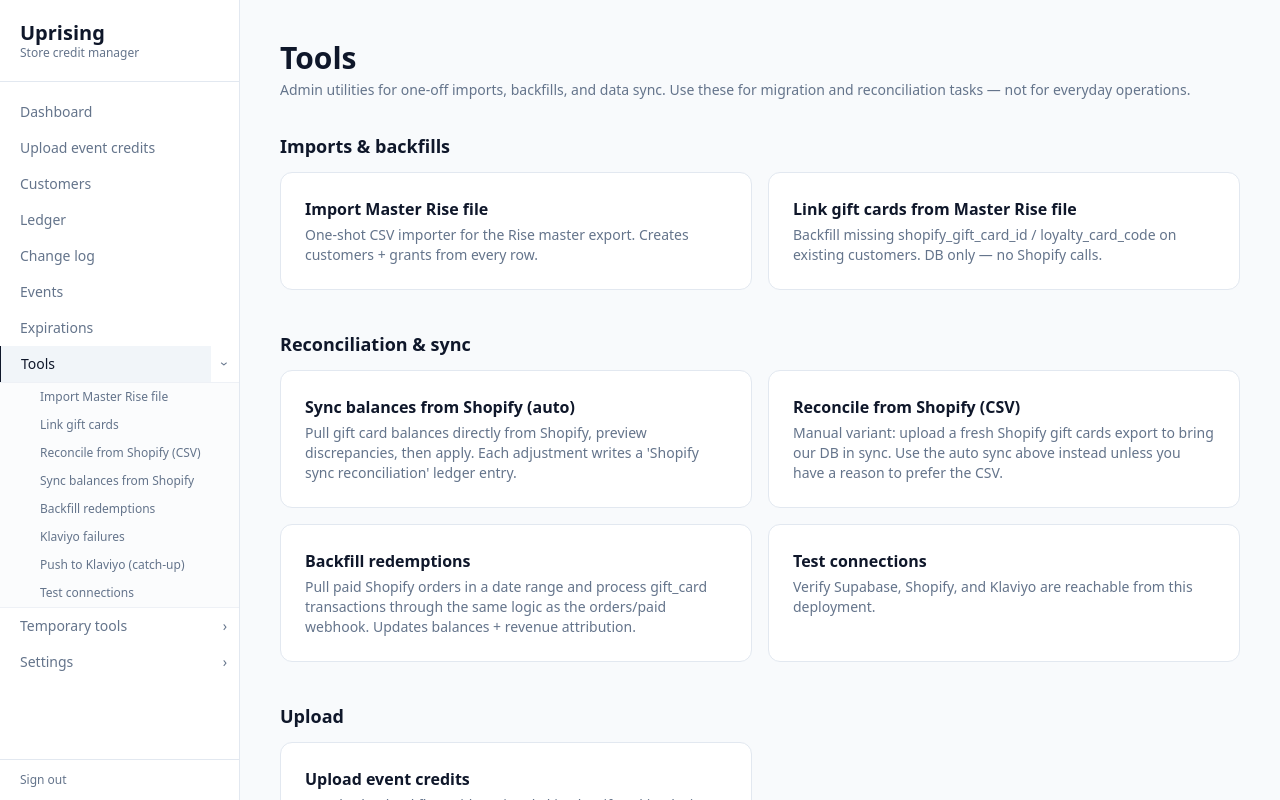
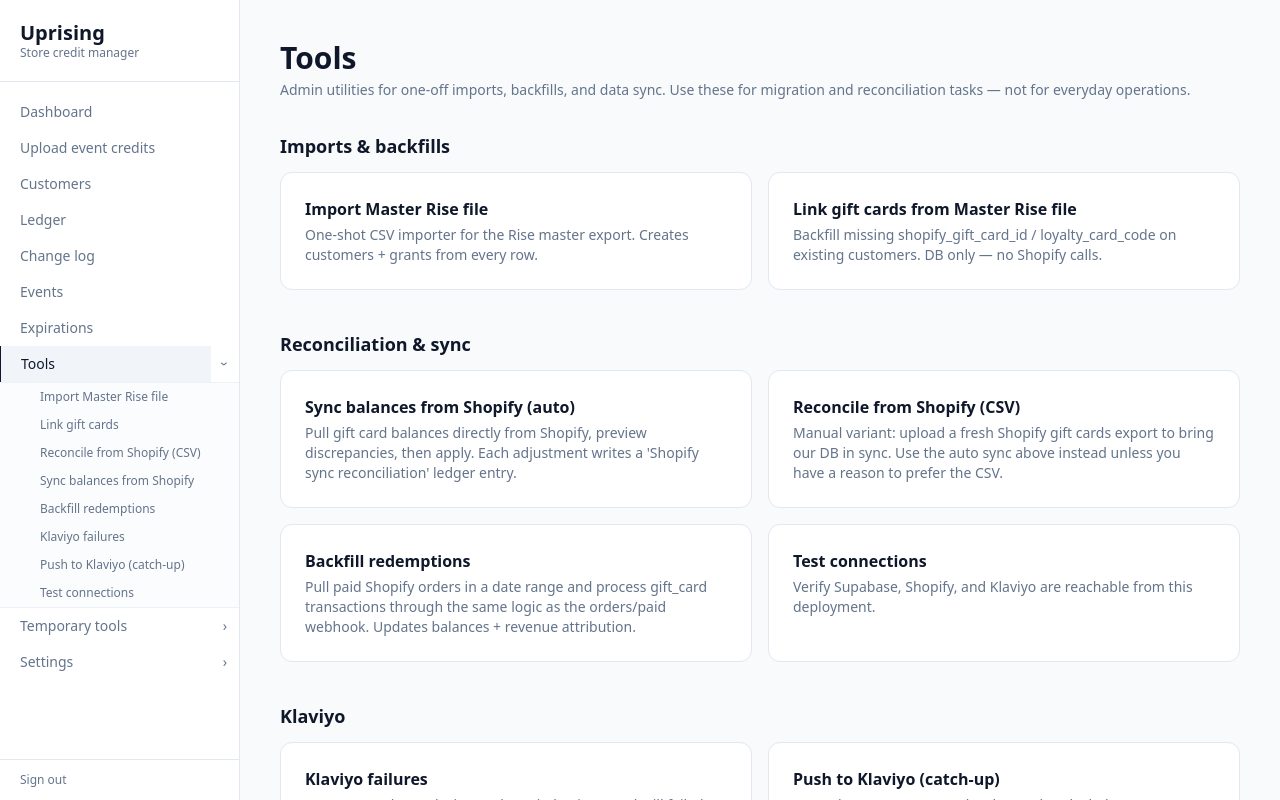
Before and after one commit to mostafa-azimi/uprising_app, a Next.js app: page /tools in a window 1280 px wide. Shown: the top 800 px of the page. Built offline with nearby package versions, Linux system fonts and the light colour scheme; no server answers.

Commit message:
Tools page: list Klaviyo failures + Push to Klaviyo cards

```diff
--- a/app/tools/page.tsx
+++ b/app/tools/page.tsx
@@ -49,6 +49,20 @@ export default function ToolsPage() {
         />
       </section>
 
+      <h2 className="text-lg font-semibold mb-3">Klaviyo</h2>
+      <section className="grid sm:grid-cols-2 gap-4 mb-10">
+        <Card
+          href="/admin/klaviyo-failures"
+          title="Klaviyo failures"
+          desc="Customers whose Klaviyo push retried 3 times and still failed. Per-row Retry now or one-click Retry all to flush the entire backlog."
+        />
+        <Card
+          href="/admin/push-to-klaviyo"
+          title="Push to Klaviyo (catch-up)"
+          desc="Re-push current DB state (loyalty_card_code, balance, expiration) to Klaviyo for every customer with a balance change in a date range. Use this after Klaviyo outages."
+        />
+      </section>
+
       <h2 className="text-lg font-semibold mb-3">Upload</h2>
       <section className="grid sm:grid-cols-2 gap-4 mb-10">
         <Card
```
